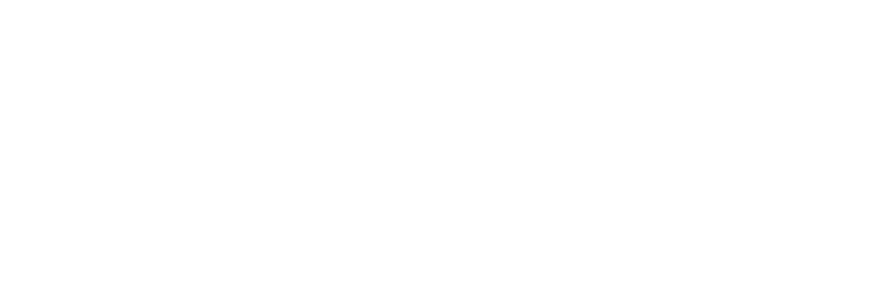
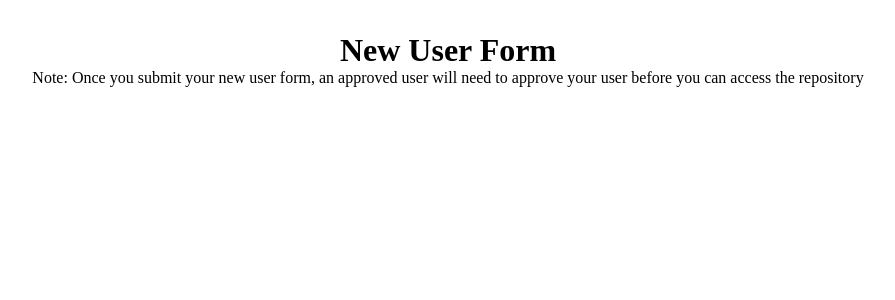
Before and after one commit to JackBadawy/Employee_Creator_API, a React (Vite) app in the folder Employee_frontend/: page /new-user in a window 1280 px wide. Before the commit this address had no page. Shown: the top 300 px of the page, without its empty margins (192-1087 px from the left). Built offline with nearby package versions, Linux system fonts and the light colour scheme.

Commit message:
new user page

```diff
--- a/Employee_frontend/src/App.tsx
+++ b/Employee_frontend/src/App.tsx
@@ -7,6 +7,7 @@
 import EditEmployeePage from "./Pages/EditEmployeePage";
 import LoginPage from "./Pages/LoginPage";
 import { PersistedLoginProvider } from "./Contexts/PersistedLoginContext";
+import NewUserPage from "./Pages/NewUserPage";
 
 function App() {
   const [count, setCount] = useState(0);
@@ -21,6 +22,7 @@
               <Route path="/directory" element={<EmployeeDirectory />} />
               <Route path="/new" element={<AddNewEmployeePage />} />
               <Route path="/edit/:employeeId" element={<EditEmployeePage />} />
+              <Route path="/new-user" element={<NewUserPage />} />
             </Routes>
           </BrowserRouter>
         </EmployeeProvider>
--- a/Employee_frontend/src/Components/TopBar.tsx
+++ b/Employee_frontend/src/Components/TopBar.tsx
@@ -1,19 +1,23 @@
 import { useEffect } from "react";
 import { usePersistedLoginContext } from "../Contexts/UsePersistedLoginContext";
 import "../Styles/TopBarStyles.scss";
+import { useNavigate } from "react-router-dom";
 
 const TopBar = () => {
   const { persistedLogin } = usePersistedLoginContext();
+  const navigate = useNavigate();
 
-  useEffect(() => {
-    console.log("top comp", persistedLogin);
-  }, [persistedLogin]);
+  const handleClick = () => {
+    navigate("/new-user");
+  };
 
   return (
     <div className="top">
       <div className="top__btn-container">
         <p className="top__user">{persistedLogin.username}:</p>
-        <button className="top__approval-btn">Approval Requests</button>
+        <button className="top__approval-btn" onClick={handleClick}>
+          Approval Requests
+        </button>
       </div>
     </div>
   );
--- /dev/null
+++ b/Employee_frontend/src/Pages/ApprovalRequestPage.tsx
@@ -0,0 +1,6 @@
+const ApprovalRequestPage = () => {
+  //what do I need to do here? add to service file update request for users to approve to change approved by to current user.
+  return <div>ApprovalRequestPage</div>;
+};
+
+export default ApprovalRequestPage;
--- /dev/null
+++ b/Employee_frontend/src/Pages/NewUserPage.tsx
@@ -0,0 +1,15 @@
+const NewUserPage = () => {
+  return (
+    <div>
+      <h1>New User Form</h1>
+      <aside>
+        <p>
+          Note: Once you submit your new user form, an approved user will need
+          to approve your user before you can access the repository
+        </p>
+      </aside>
+    </div>
+  );
+};
+
+export default NewUserPage;
```
Also changed, not shown: 1 other file (tests, documents, lock files or other folders).
